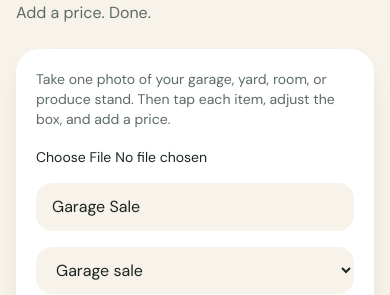
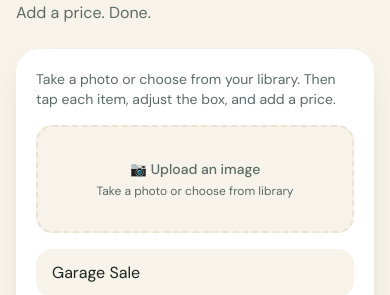
Before and after one commit to palmmera/SLO-market, a Next.js app: page /sell/photo in a window 390 px wide. Shown: the part 156-451 px from the top of the page. Built offline with nearby package versions, Linux system fonts and the light colour scheme; no server answers; the database is empty; sample sign-in values are in the browser's storage.

Commit message:
fix photo uploads: styled file input for garage sale page, remove capture attribute for camera/library choice on mobile, fix image preview grid with aspect-square containers

```diff
--- a/src/components/hotspot/start.tsx
+++ b/src/components/hotspot/start.tsx
@@ -16,6 +16,7 @@ export function PhotoSaleStart({
   const router = useRouter();
   const [error, setError] = useState("");
   const [pending, start] = useTransition();
+  const [fileName, setFileName] = useState("");
   const parents = categories.filter((c) => !c.parentId);
 
   return (
@@ -34,8 +35,28 @@ export function PhotoSaleStart({
         });
       }}
     >
-      <p className="text-sm text-muted">Take one photo of your garage, yard, room, or produce stand. Then tap each item, adjust the box, and add a price.</p>
-      <input name="photo" type="file" accept="image/*" capture="environment" required className="w-full text-sm" />
+      <p className="text-sm text-muted">Take a photo or choose from your library. Then tap each item, adjust the box, and add a price.</p>
+      <label className="block cursor-pointer">
+        <div className="group relative overflow-hidden rounded-2xl border-2 border-dashed border-sand-dark bg-sand px-4 py-8 text-center transition-all hover:border-ocean hover:bg-ocean-light">
+          <div className="text-sm font-medium text-muted group-hover:text-ocean transition-colors">
+            {fileName ? fileName : '📷 Upload an image'}
+          </div>
+          <div className="mt-1 text-xs text-muted group-hover:text-ocean transition-colors">
+            Take a photo or choose from library
+          </div>
+        </div>
+        <input
+          name="photo"
+          type="file"
+          accept="image/*"
+          required
+          className="hidden"
+          onChange={(e) => {
+            const file = e.target.files?.[0];
+            setFileName(file ? file.name : "");
+          }}
+        />
+      </label>
       <input name="title" placeholder="Garage sale, yard sale, or room name" defaultValue="Garage Sale" className="w-full rounded-2xl bg-sand px-4 py-3" />
       <select name="type" className="w-full rounded-2xl bg-sand px-4 py-3">
         <option value="GARAGE_SALE">Garage sale</option>
--- a/src/components/sell-form.tsx
+++ b/src/components/sell-form.tsx
@@ -75,7 +75,7 @@ export function SellForm({
               {previews.length > 0 ? `${previews.length} photo${previews.length > 1 ? 's' : ''} selected` : '📸 Upload Photos'}
             </div>
             <div className="mt-1 text-xs text-muted group-hover:text-ocean transition-colors">
-              Click to choose up to 10 images
+              Take photos or choose from library
             </div>
           </div>
           <input
@@ -83,7 +83,6 @@ export function SellForm({
             type="file"
             accept="image/*"
             multiple
-            capture="environment"
             className="hidden"
             onChange={(e) => {
               const files = Array.from(e.target.files || []).slice(0, 10);
@@ -92,10 +91,12 @@ export function SellForm({
           />
         </label>
         {previews.length > 0 && (
-          <div className="mt-3 grid grid-cols-3 gap-2 md:grid-cols-5">
-            {previews.map((src) => (
-              // eslint-disable-next-line @next/next/no-img-element
-              <img key={src} src={src} alt="" className="h-24 w-full rounded-xl object-cover" />
+          <div className="mt-3 grid grid-cols-3 gap-2 sm:grid-cols-4 md:grid-cols-5">
+            {previews.map((src, idx) => (
+              <div key={src} className="relative aspect-square">
+                {/* eslint-disable-next-line @next/next/no-img-element */}
+                <img src={src} alt={`Preview ${idx + 1}`} className="absolute inset-0 h-full w-full rounded-xl object-cover" />
+              </div>
             ))}
           </div>
         )}
```
